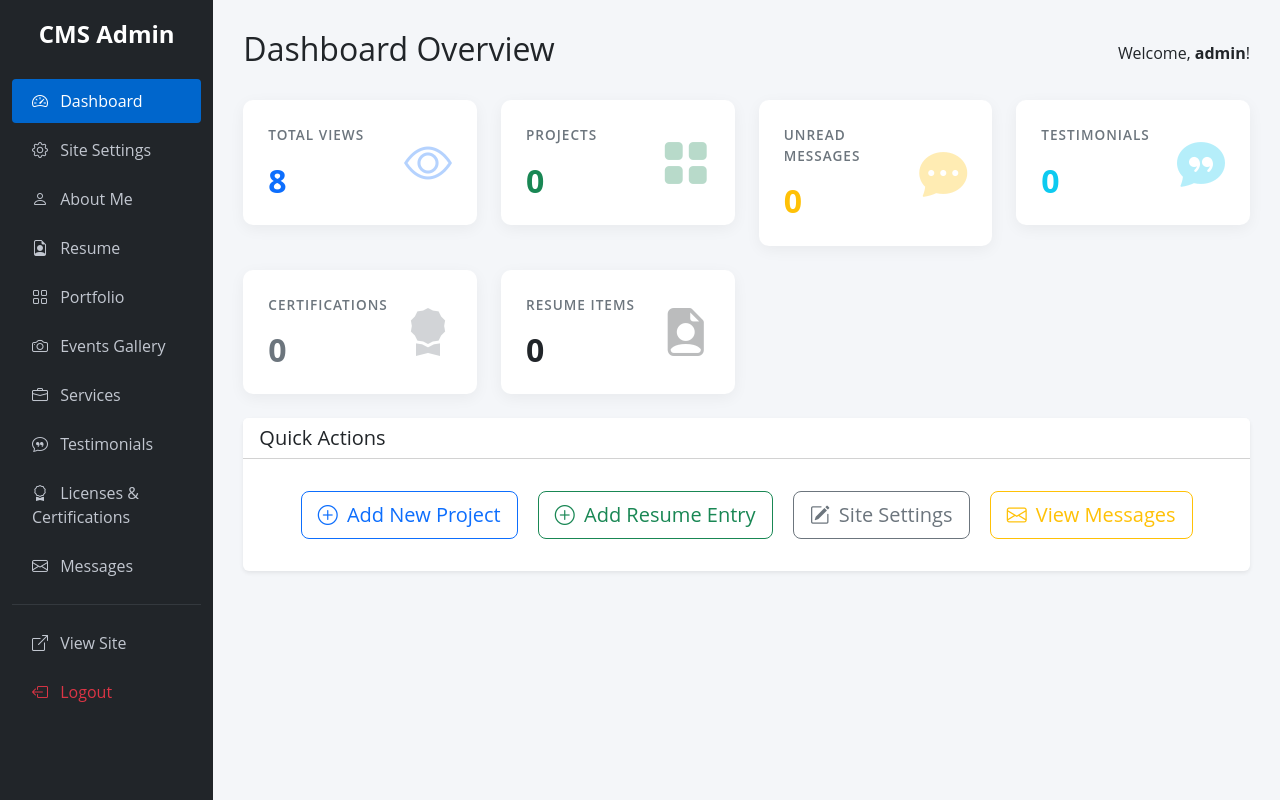
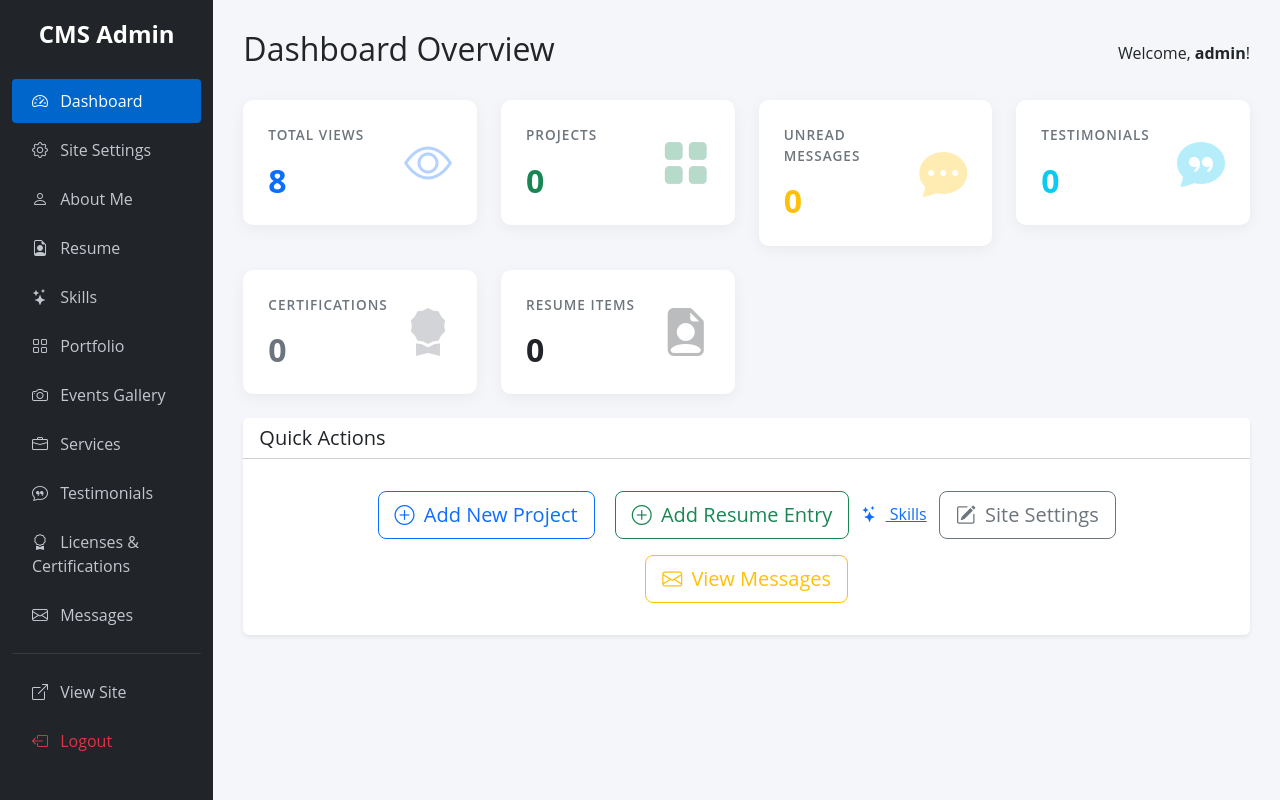
Before and after one commit to malitha-tishamal/blog, a PHP site: page /admin/index.php in a window 1280 px wide. Run offline with PHP 8.4, Linux system fonts and the light colour scheme; a user stored in the database is signed in; data comes from the database, SQL or seed files in the repository; data that the repository does not hold is empty.

Commit message:
Update index.php

```diff
--- a/admin/index.php
+++ b/admin/index.php
@@ -70,6 +70,7 @@ $stats['education'] = ($edu_res) ? $edu_res->fetch_row()[0] : 0;
             <a href="settings.php"><i class="bi bi-gear me-2"></i> Site Settings</a>
             <a href="about.php"><i class="bi bi-person me-2"></i> About Me</a>
             <a href="resume.php"><i class="bi bi-file-earmark-person me-2"></i> Resume</a>
+            <a href="skills.php"><i class="bi bi-stars me-2"></i> Skills</a>
             <a href="portfolio.php"><i class="bi bi-grid me-2"></i> Portfolio</a>
             <a href="events.php"><i class="bi bi-camera me-2"></i> Events Gallery</a>
             <a href="services.php"><i class="bi bi-briefcase me-2"></i> Services</a>
@@ -177,6 +178,7 @@ $stats['education'] = ($edu_res) ? $edu_res->fetch_row()[0] : 0;
                         <div class="card-body text-center p-4">
                             <a href="portfolio.php" class="btn btn-lg btn-outline-primary m-2"><i class="bi bi-plus-circle me-1"></i> Add New Project</a>
                             <a href="resume.php" class="btn btn-lg btn-outline-success m-2"><i class="bi bi-plus-circle me-1"></i> Add Resume Entry</a>
+            <a href="skills.php"><i class="bi bi-stars me-2"></i> Skills</a>
                             <a href="settings.php" class="btn btn-lg btn-outline-secondary m-2"><i class="bi bi-pencil-square me-1"></i> Site Settings</a>
                             <a href="messages.php" class="btn btn-lg btn-outline-warning m-2"><i class="bi bi-envelope me-1"></i> View Messages</a>
                         </div>
```
